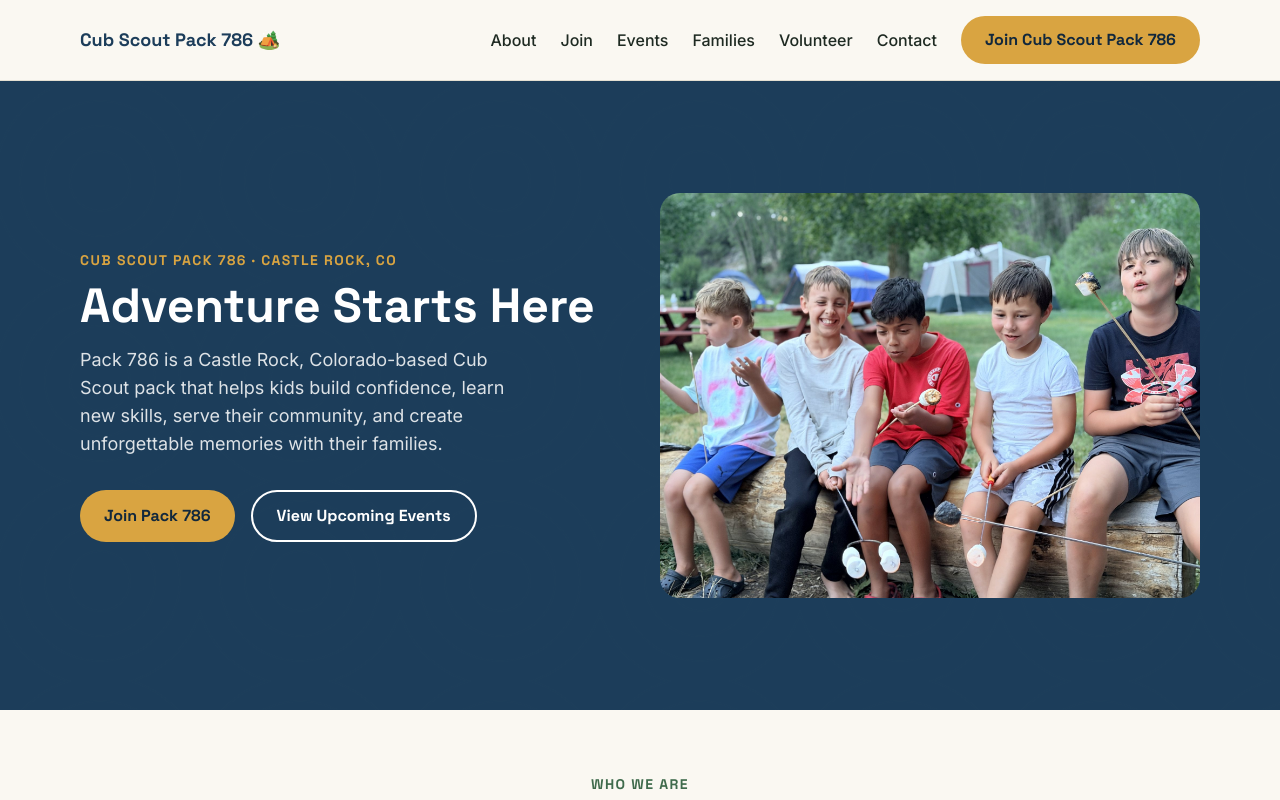
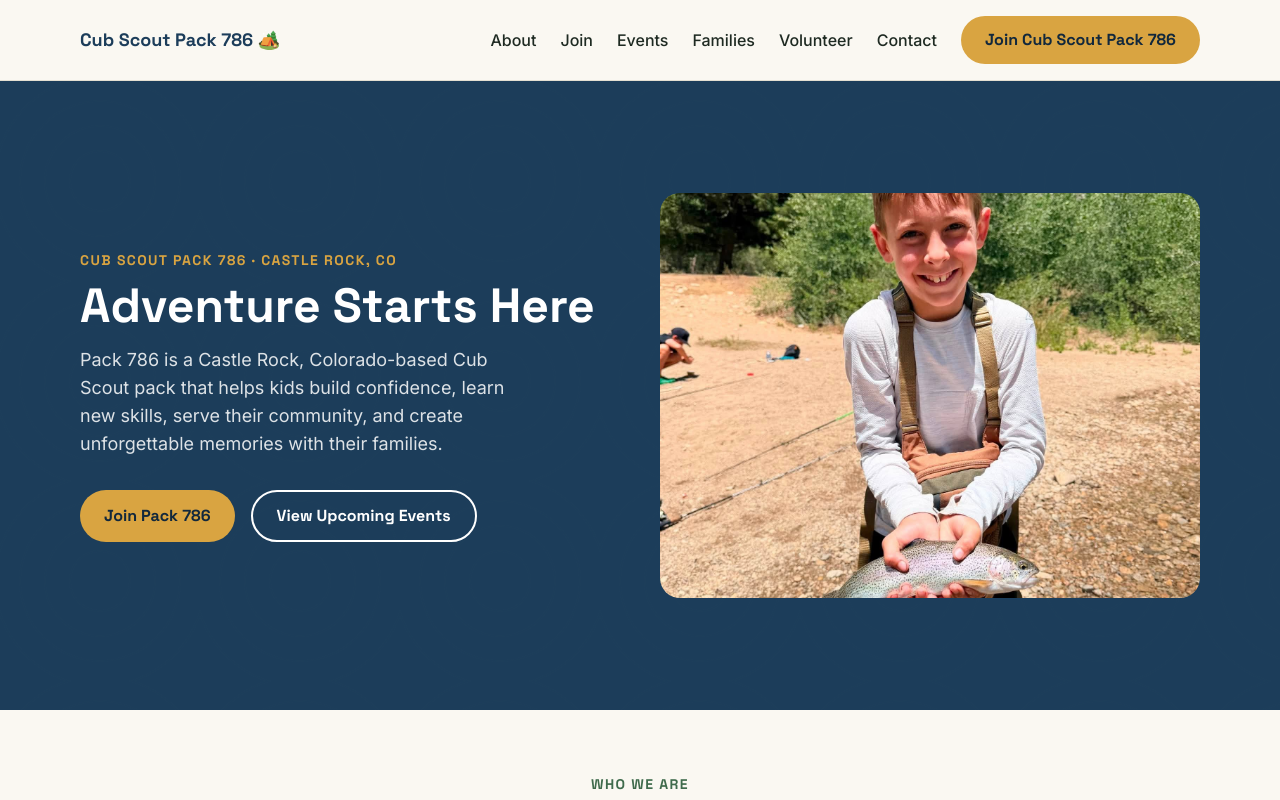
Before and after one commit to beachsomewhere/pack786-website, a Next.js app: page / in a window 1280 px wide. Shown: the top 800 px of the page. Built offline with nearby package versions, Linux system fonts and the light colour scheme.

Commit message:
Use the approved photo for the homepage hero image

```diff
--- a/app/page.tsx
+++ b/app/page.tsx
@@ -5,7 +5,7 @@ import { getFeaturedEvents, getUpcomingEvents } from "@/lib/events";
 
 // Only one family has a signed photo-release waiver on file so far — the rest
 // of the event photo batch is held out of `public/` until more come in.
-const APPROVED_TRAIL_PHOTO = "/media/photos/750617643_10108625404761847_6173254261643733498_n.jpg";
+const APPROVED_PHOTO = "/media/photos/750617643_10108625404761847_6173254261643733498_n.jpg";
 
 const WHAT_WE_DO = [
   { title: "Camping & Outdoor Adventures", desc: "Family campouts that build real outdoor skills.", icon: "⛺" },
@@ -45,8 +45,8 @@ export default async function HomePage() {
           </div>
           <div className="relative aspect-[4/3] overflow-hidden rounded-trail">
             <Image
-              src="/media/homepage.jpg"
-              alt="Pack 786 scouts on an outdoor adventure"
+              src={APPROVED_PHOTO}
+              alt="Pack 786 scout on an outdoor adventure"
               fill
               priority
               className="object-cover"
@@ -135,21 +135,12 @@ export default async function HomePage() {
       </section>
 
       {/* Gallery preview */}
-      <section className="mx-auto max-w-6xl px-4 py-16">
-        <h2 className="text-center font-display text-3xl font-bold text-trail-blue">From the Trail</h2>
-        <p className="mx-auto mt-2 max-w-xl text-center text-sm text-trail-ink/60">
+      <section className="mx-auto max-w-3xl px-4 py-16 text-center">
+        <h2 className="font-display text-3xl font-bold text-trail-blue">From the Trail</h2>
+        <p className="mx-auto mt-2 max-w-xl text-sm text-trail-ink/60">
           Our full photo gallery is coming soon, once we&rsquo;ve collected photo-release consent from
           families.
         </p>
-        <div className="relative mx-auto mt-6 aspect-[16/9] max-w-2xl overflow-hidden rounded-trail bg-trail-green/10">
-          <Image
-            src={APPROVED_TRAIL_PHOTO}
-            alt="Pack 786 event photo"
-            fill
-            sizes="(min-width: 768px) 672px, 100vw"
-            className="object-cover"
-          />
-        </div>
       </section>
 
       {/* Testimonial */}
```
